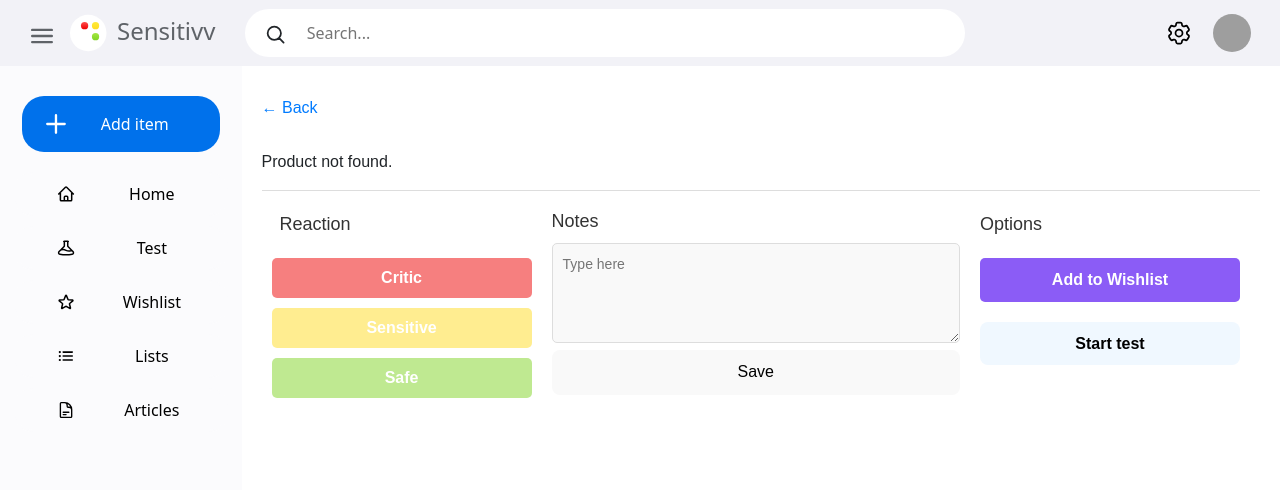
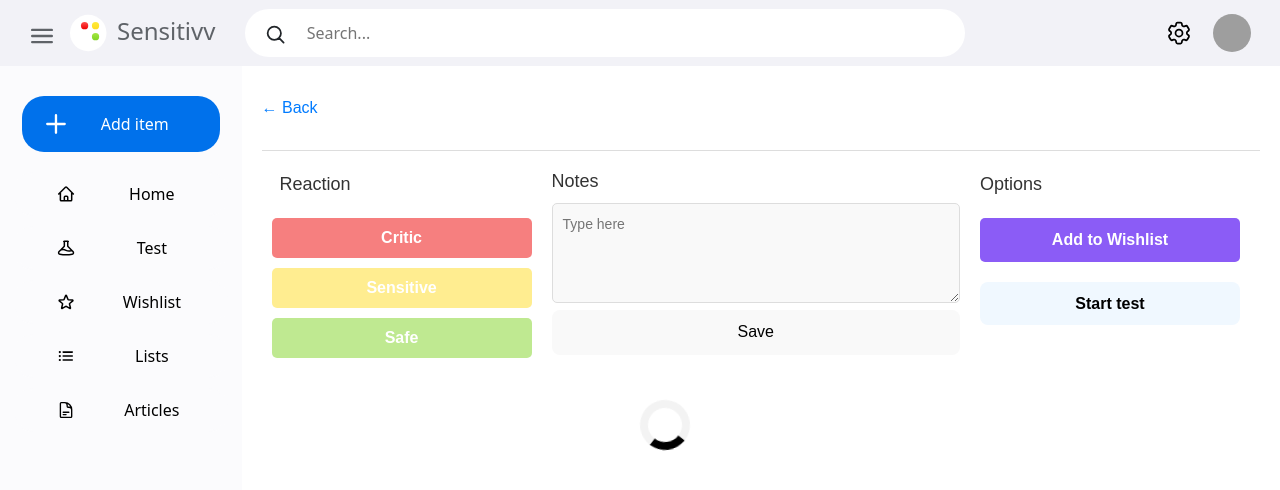
Before and after one commit to gguevara112/cloudtest-Sensitivv, a React (Vite) app: page /product in a window 1280 px wide. Before the commit this address had no page. Shown: the top 490 px of the page. Built offline with nearby package versions, Linux system fonts and the light colour scheme; grey boxes are pictures that could not be loaded.

Commit message:
spinner fix on product details

```diff
--- a/src/componentsDBOFF/ProductDetail.css
+++ b/src/componentsDBOFF/ProductDetail.css
@@ -233,3 +233,21 @@
     border:none;
     font-weight: bold;
   }
+
+  .spinnert {
+    border: 8px solid #f3f3f3; /* Light grey */
+    border-top: 8px solid black; /* Black color */
+    border-radius: 50%;
+    width: 50px;
+    height: 50px;
+    animation: spin 1s linear infinite;
+    position: absolute;
+    top: 50%;
+    left: 50%;
+    transform: translate(-50%, -50%);
+  }
+
+  @keyframes spin {
+    0% { transform: rotate(0deg); }
+    100% { transform: rotate(360deg); }
+  }
--- a/src/componentsDBOFF/ProductDetailsOPF.jsx
+++ b/src/componentsDBOFF/ProductDetailsOPF.jsx
@@ -34,9 +34,11 @@ const ProductDetailsOPF = () => {
     }
   }, []);
 
+  if (loading) {
+    return <div className="spinnert"></div>; // Muestra el spinner mientras se carga
+  }
 
   if (!product) return <p>{t('MnOpQrStUvWx15')}</p>; // Producto no encontrado
-
 
   return (
     <div className="product-details">
@@ -45,14 +47,25 @@ const ProductDetailsOPF = () => {
       </div>
       <div className="product-info">
         <h2>{product.product_name}</h2>
-        <p><strong>{t('MnOpQrStUvWx18')}:</strong> {product.brands}</p> {/* Marca */}
-        <p><strong>{t('MnOpQrStUvWx19')}:</strong> {product.code}</p> {/* Código de barras */}
-        <p className="ingredients"><strong>{t('MnOpQrStUvWx20')}:</strong> {product.ingredients_text || t('MnOpQrStUvWx21')}</p> {/* Ingredientes */}
-        <p><strong>{t('MnOpQrStUvWx22')}:</strong> {localStorage.getItem('selectedProductId')}</p> {/* ID del producto */}
+        <p>
+          <strong>{t('MnOpQrStUvWx18')}:</strong> {product.brands}
+        </p>{' '}
+        {/* Marca */}
+        <p>
+          <strong>{t('MnOpQrStUvWx19')}:</strong> {product.code}
+        </p>{' '}
+        {/* Código de barras */}
+        <p className="ingredients">
+          <strong>{t('MnOpQrStUvWx20')}:</strong> {product.ingredients_text || t('MnOpQrStUvWx21')}
+        </p>{' '}
+        {/* Ingredientes */}
+        <p>
+          <strong>{t('MnOpQrStUvWx22')}:</strong> {localStorage.getItem('selectedProductId')}
+        </p>{' '}
+        {/* ID del producto */}
       </div>
     </div>
   );
-
 };
 
 export default ProductDetailsOPF;
```
